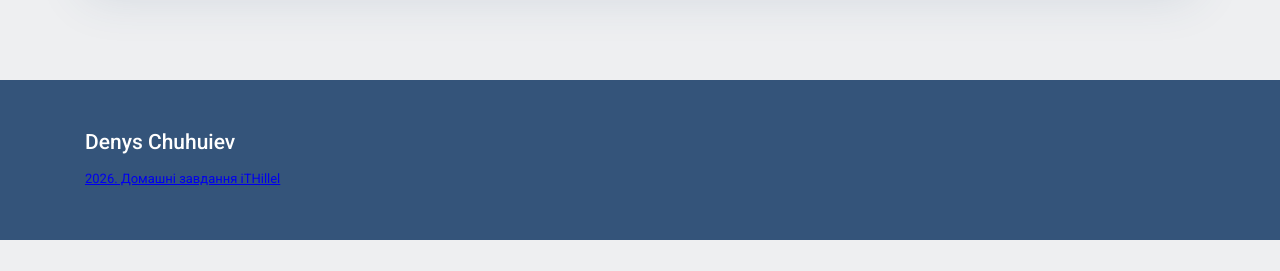
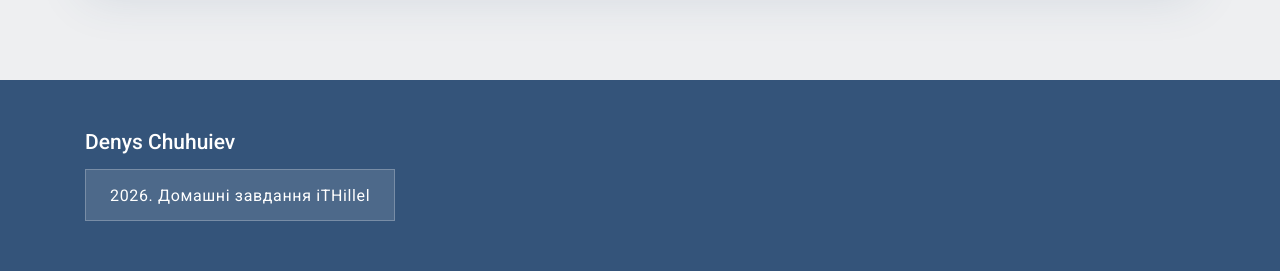
Before and after one commit to denchuhuiev-lgtm/Chuhuiev_Denys_HW, a plain HTML site: page home-work-10C.D/index.html in a window 1280 px wide. Shown: the part 2057-2328 px from the top of the page. Before the commit the page ends 2297 px from the top, so only its background shows below. Drawn offline with Linux system fonts and the light colour scheme.

Commit message:
Update homework 10 footer button

```diff
--- a/home-work-10C.D/index.html
+++ b/home-work-10C.D/index.html
@@ -120,7 +120,7 @@
   <footer class="site-footer" id="contacts">
     <div class="container site-footer__inner">
       <h2 class="site-footer__title">Denys Chuhuiev</h2>
-      <p class="site-footer__text"><a class="site-footer__link" href="../index.html">2026. Домашні завдання iTHillel</a></p>
+      <a class="site-footer__button" href="../index.html">2026. Домашні завдання iTHillel</a>
     </div>
   </footer>
 
--- a/home-work-10C.D/styles.css
+++ b/home-work-10C.D/styles.css
@@ -286,6 +286,26 @@ button {
   line-height: 1.6;
 }
 
+.site-footer__button {
+  display: inline-flex;
+  justify-content: center;
+  align-items: center;
+  align-self: flex-start;
+  min-height: 3.25rem;
+  padding: 0.875rem 1.5rem;
+  color: var(--color-footer-text);
+  background: rgba(255, 255, 255, 0.12);
+  border: 1px solid rgba(255, 255, 255, 0.24);
+  text-decoration: none;
+  letter-spacing: 0.04em;
+}
+
+.site-footer__button:hover,
+.site-footer__button:focus-visible {
+  background: rgba(255, 255, 255, 0.2);
+  outline: none;
+}
+
 @keyframes play-pulse {
   0%,
   100% {
@@ -376,6 +396,12 @@ button {
     align-items: center;
     text-align: center;
   }
+
+  .site-footer__button {
+    align-self: center;
+    width: 100%;
+    max-width: 20rem;
+  }
 }
 
 @media (max-width: 375px) {
```
